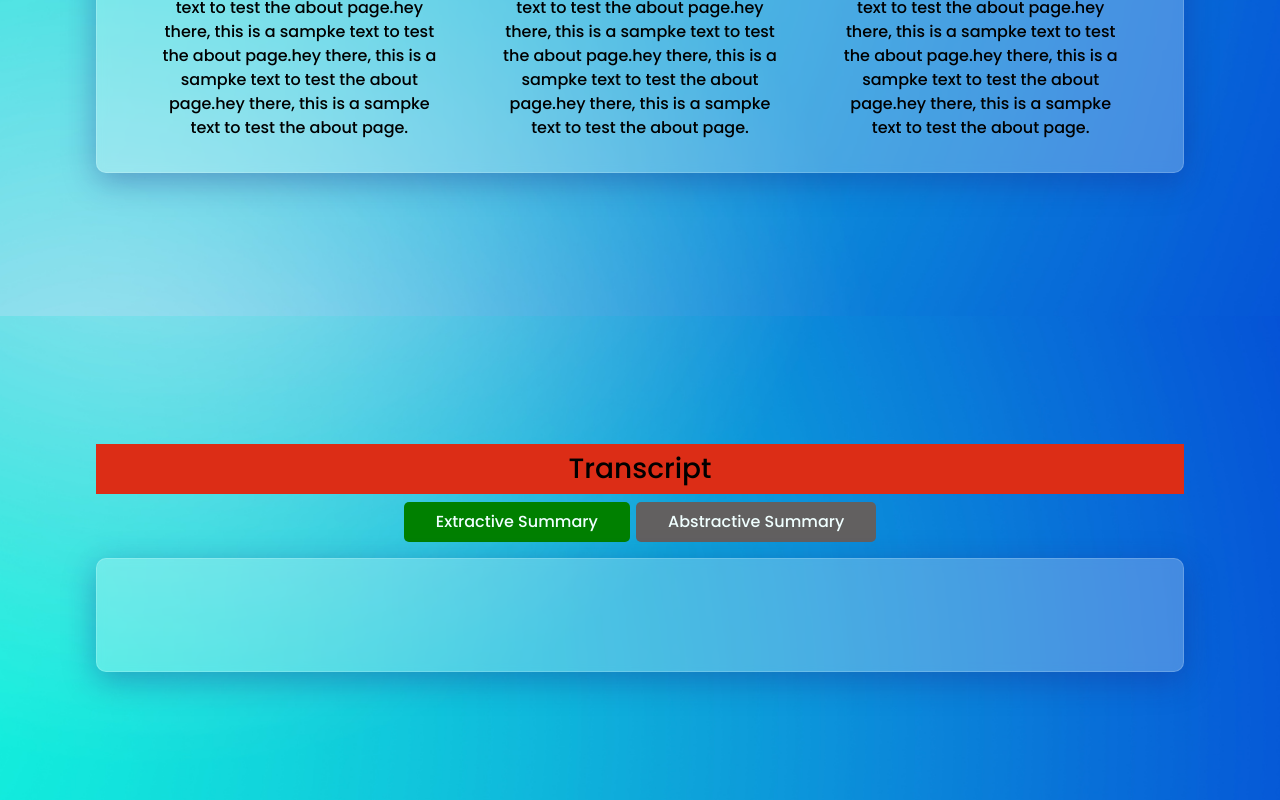
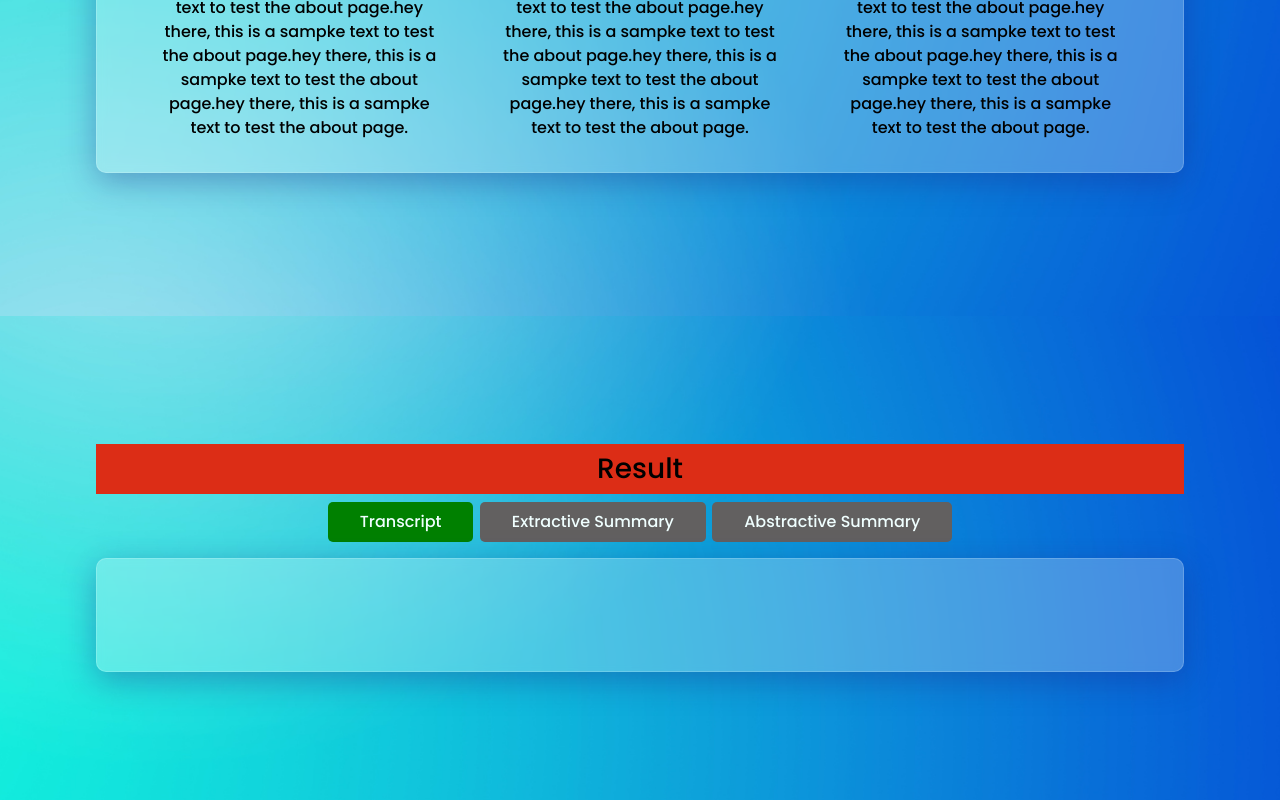
Before and after one commit to aswinap13/MeetShort, a React (Create React App) app: page / in a window 1280 px wide. Shown: the part 1284-2084 px from the top of the page. Built offline with nearby package versions, Linux system fonts and the light colour scheme; the HTML template or start-up script is replaced by a standard one.

Commit message:
update speaker identification and toggle btns

```diff
--- a/src/pages/Display.js
+++ b/src/pages/Display.js
@@ -1,15 +1,18 @@
-import React from 'react'
+import React, { useState } from 'react'
 import './css/display.css'
 
 function Display(props) {
   const summary=props.summary;
+  const [activebtn, setActivebtn] = useState('transcript')
+
   return (
 
     <div className='display' id='displaySummary'>
-        <h3>Transcript</h3>
+        <h3>Result</h3>
         {/* SUMMARY CHOSE BUTTONS */}
-            <button className='summary-button active'>Extractive Summary</button>
-            <button className='summary-button '>Abstractive Summary</button>
+            <button className={ activebtn === 'transcript' ? 'summary-button active' : 'summary-button' } name='transcript' onClick={(e) => setActivebtn(e.target.name)}>Transcript</button>
+            <button className={ activebtn === 'esummary' ? 'summary-button active' : 'summary-button' } name='esummary' onClick={(e) => setActivebtn(e.target.name)}>Extractive Summary</button>
+            <button className={ activebtn === 'asummary' ? 'summary-button active' : 'summary-button' } name='asummary' onClick={(e) => setActivebtn(e.target.name)}>Abstractive Summary</button>
 
         <div className='summary-toggle'>
           <div className='asr'>
--- a/src/pages/Upload.js
+++ b/src/pages/Upload.js
@@ -16,6 +16,7 @@ function Upload(props) {
   const [numspeakers, setNumspeakers] = useState(0);
   const [error, setError] = useState(null);
   const [loading, setLoading] = useState(false);
+  const [useSI, setUseSI] = useState(false);
   const setSummary=props.setSummary;
 
   const changeHandler = (event) => {
@@ -29,6 +30,7 @@ function Upload(props) {
     const formData = new FormData();
     formData.append('audio', file);
     formData.append('num_speakers', numspeakers);
+    formData.append('use_si', useSI);
 
     const options = {
       method: 'post',
@@ -83,6 +85,7 @@ function Upload(props) {
               type="switch"
               id="custom-switch"
               label="Speaker Identification"
+              onClick={(e) => setUseSI(!useSI)}
             />
           </Form>
         </label>
```
